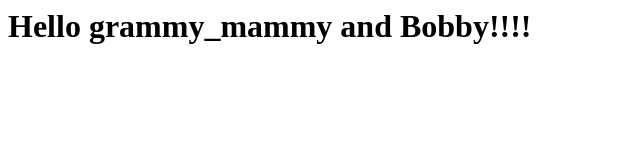
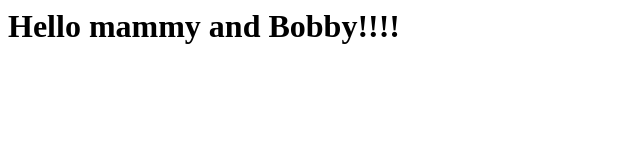
Before and after one commit to yaneproger/cicd, a plain HTML site: page index.html in a window 1280 px wide. Shown: the whole page, without its empty margins (0-640 px from the left). Drawn offline with Linux system fonts and the light colour scheme.

Commit message:
Revert "grammy_mammy -added"
This reverts commit d65fa9dfead88332626702b7f3ed29aa9f3f2599.

```diff
--- a/index.html
+++ b/index.html
@@ -1 +1 @@
-<h1>Hello grammy_mammy and Bobby!!!!<h1>
+<h1>Hello mammy and Bobby!!!!<h1>
```
